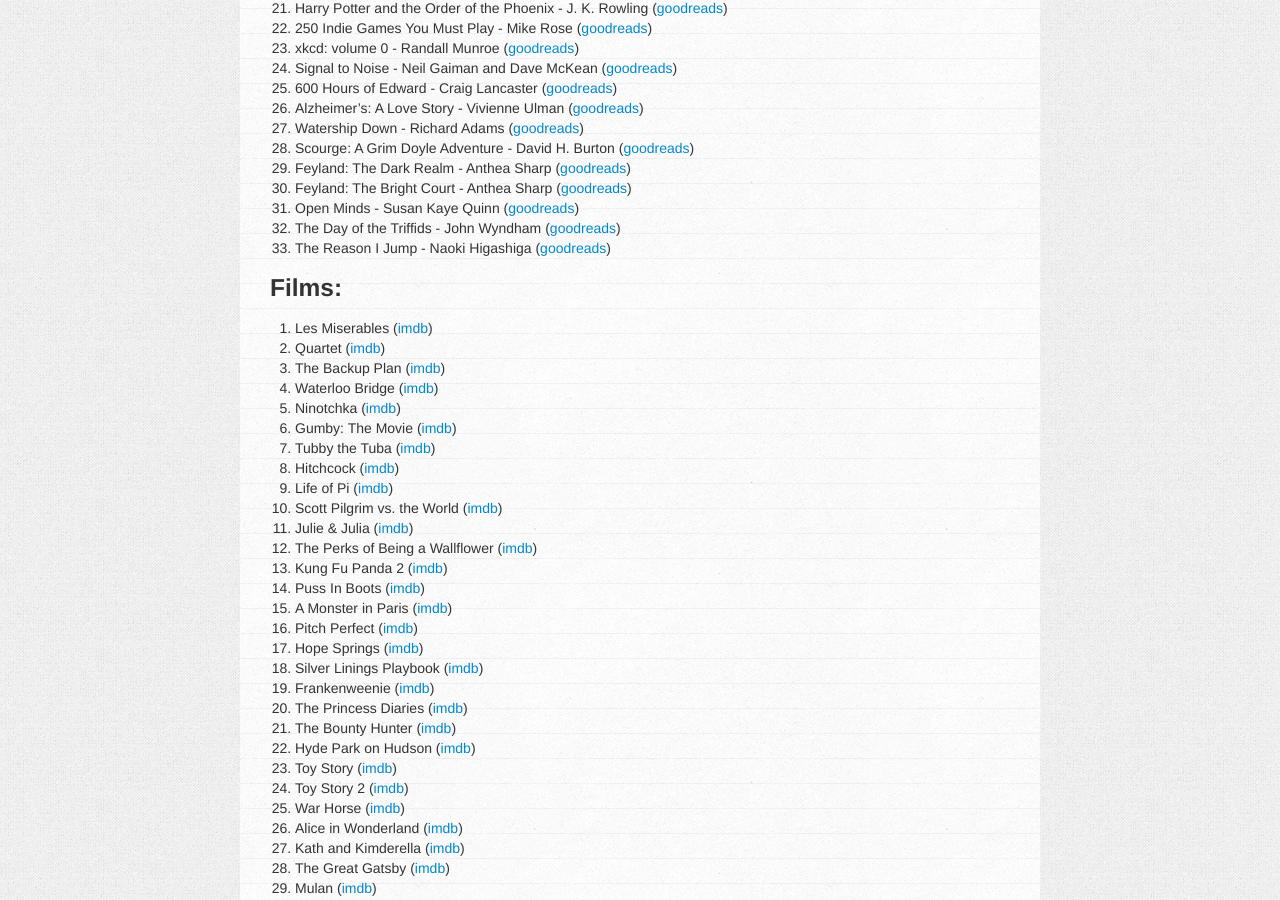
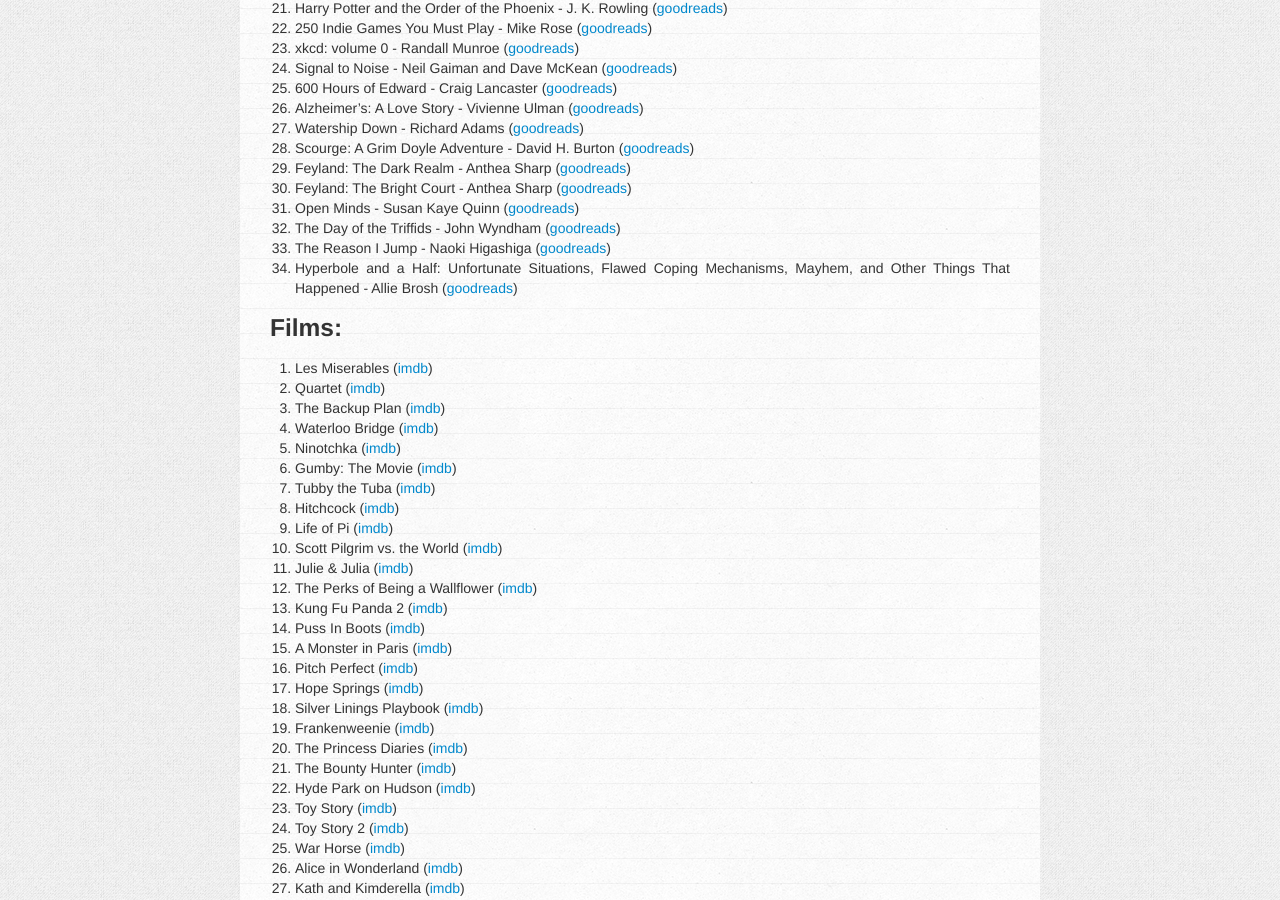
Before and after one commit to charlottepierce/charlottepierce.github.com, a Jekyll site: the page built from _posts/2013-01-01-50-50-Challenge-2013.md, in a window 1280 px wide and 900 px high, scrolled down 750 px. Built offline with Jekyll 4.4.1, drawn with Linux system fonts in a browser that asks for light colours.

Commit message:
Updated 50/50 challenge list.

```diff
--- a/_posts/2013-01-01-50-50-Challenge-2013.md
+++ b/_posts/2013-01-01-50-50-Challenge-2013.md
@@ -40,6 +40,7 @@
 31. Open Minds - Susan Kaye Quinn ([goodreads](https://www.goodreads.com/book/show/12727768-open-minds))
 32. The Day of the Triffids - John Wyndham ([goodreads](http://www.goodreads.com/book/show/530965.The_Day_of_the_Triffids))
 33. The Reason I Jump - Naoki Higashiga ([goodreads](http://www.goodreads.com/book/show/16113737-the-reason-i-jump))
+34. Hyperbole and a Half: Unfortunate Situations, Flawed Coping Mechanisms, Mayhem, and Other Things That Happened - Allie Brosh ([goodreads](https://www.goodreads.com/book/show/17571564-hyperbole-and-a-half))
 
 ### Films: ###
 
```
